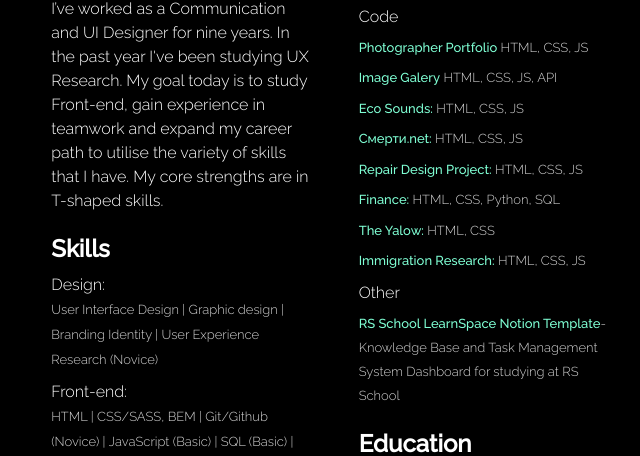
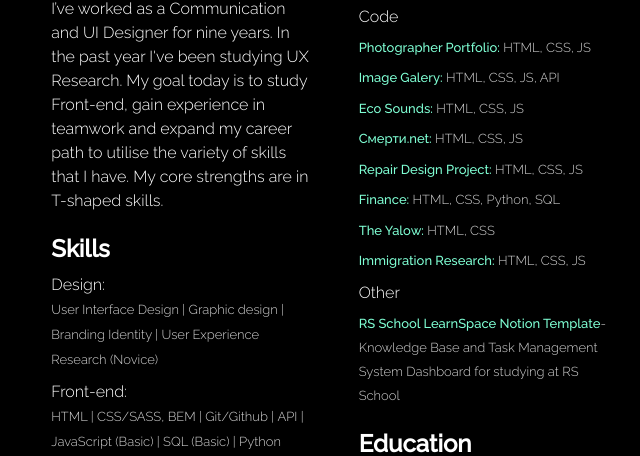
Before and after one commit to aliaxandra/rsschool-cv, a plain HTML site: page index.html in a window 1280 px wide. Shown: the part 342-798 px from the top of the page, 426-1066 px from the left. Drawn offline with Linux system fonts and the light colour scheme.

Commit message:
fix: punctuation

```diff
--- a/index.html
+++ b/index.html
@@ -119,7 +119,8 @@
               <ul class="list">
                 <li class="list_inline list_small list_separated">HTML</li>
                 <li class="list_inline list_small list_separated">CSS/SASS, BEM</li>
-                <li class="list_inline list_small list_separated">Git/Github (Novice)</li>
+                <li class="list_inline list_small list_separated">Git/Github</li>
+                <li class="list_inline list_small list_separated">API</li>
                 <li class="list_inline list_small list_separated">JavaScript (Basic)</li>
                 <li class="list_inline list_small list_separated">SQL (Basic)</li>
                 <li class="list_inline list_small">Python (Basic)</li>
@@ -175,10 +176,10 @@ def get_multiples_3_or_5(number):
             <li>Code
               <ul class="list">
                 <li class="list_small">
-                  <a href="https://rolling-scopes-school.github.io/aliaxandra-JSFEPRESCHOOL/portfolio/" target="_blank">Photographer Portfolio</a> HTML, CSS, JS
+                  <a href="https://rolling-scopes-school.github.io/aliaxandra-JSFEPRESCHOOL/portfolio/" target="_blank">Photographer Portfolio:</a> HTML, CSS, JS
                 </li>
                 <li class="list_small">
-                  <a href="https://rolling-scopes-school.github.io/aliaxandra-JSFEPRESCHOOL/image-galery/" target="_blank">Image Galery</a> HTML, CSS, JS, API
+                  <a href="https://rolling-scopes-school.github.io/aliaxandra-JSFEPRESCHOOL/image-galery/" target="_blank">Image Galery:</a> HTML, CSS, JS, API
                 </li>
                 <li class="list_small">
                   <a href="https://rolling-scopes-school.github.io/aliaxandra-JSFEPRESCHOOL/eco-sounds/" target="_blank">Eco Sounds:</a> HTML, CSS, JS
```
